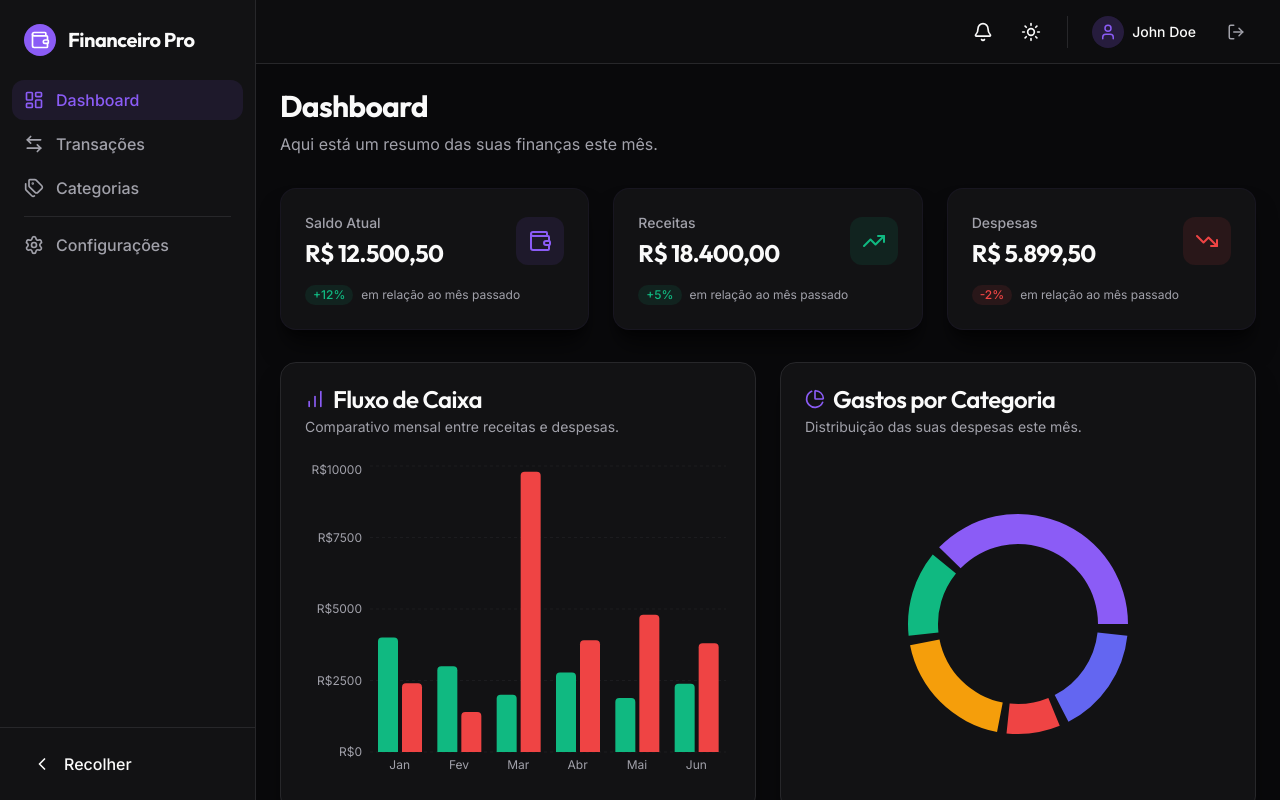
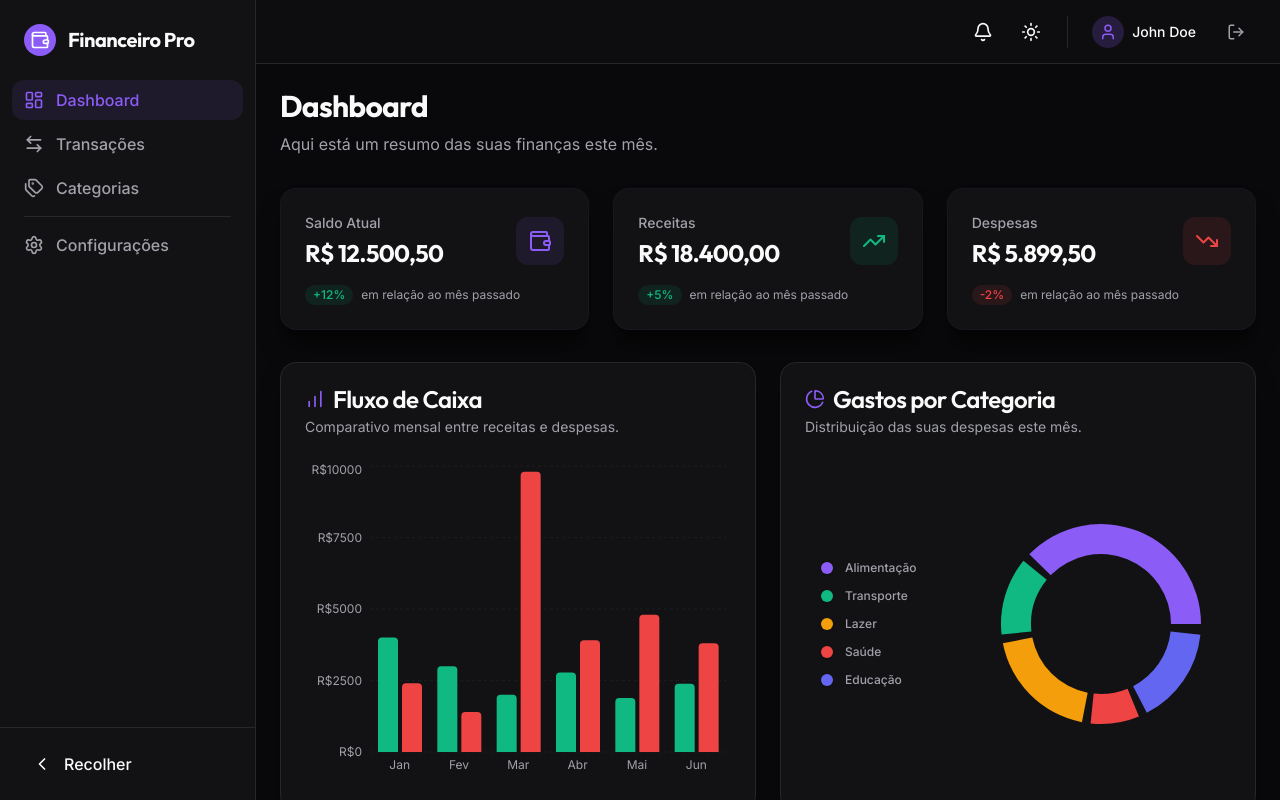
Before and after one commit to leccorside/controle-financeiro-pessoal, a React (Vite) app: page / in a window 1280 px wide. Both pictures are taken after typing "name@example.com", "Sample123" into the empty fields and a click on the button "Entrar". Built offline with nearby package versions, Linux system fonts and the light colour scheme.

Commit message:
fix: reposiciona legenda do gráfico de gastos por categoria para a lateral esquerda

```diff
--- a/src/pages/Dashboard.jsx
+++ b/src/pages/Dashboard.jsx
@@ -129,15 +129,29 @@ export default function Dashboard() {
             </div>
             <CardDescription>Distribuição das suas despesas este mês.</CardDescription>
           </CardHeader>
-          <CardContent className="h-[350px]">
+          <CardContent className="h-[350px] flex flex-col md:flex-row items-center gap-4">
+            {/* Legenda na Esquerda */}
+            <div className="flex flex-col justify-center gap-3 pl-4 min-w-[150px]">
+              {mockData.categorySpending.map((category) => (
+                <div key={category.name} className="flex items-center gap-3 group cursor-default">
+                  <div className="w-3 h-3 rounded-full shadow-sm" style={{ backgroundColor: category.color }} />
+                  <span className="text-xs text-muted-foreground font-medium group-hover:text-foreground transition-colors">
+                    {category.name}
+                  </span>
+                </div>
+              ))}
+            </div>
+
+            {/* Gráfico na Direita */}
+            <div className="flex-1 w-full h-full min-h-[250px]">
               <ResponsiveContainer width="100%" height="100%">
                 <PieChart>
                   <Pie
                     data={mockData.categorySpending}
                     cx="50%"
                     cy="50%"
-                  innerRadius={80}
-                  outerRadius={110}
+                    innerRadius={70}
+                    outerRadius={100}
                     paddingAngle={5}
                     dataKey="value"
                   >
@@ -155,13 +169,6 @@ export default function Dashboard() {
                   />
                 </PieChart>
               </ResponsiveContainer>
-            <div className="flex flex-wrap justify-center gap-4 mt-4">
-              {mockData.categorySpending.map((category) => (
-                <div key={category.name} className="flex items-center gap-2">
-                  <div className="w-3 h-3 rounded-full" style={{ backgroundColor: category.color }} />
-                  <span className="text-xs text-muted-foreground">{category.name}</span>
-                </div>
-              ))}
             </div>
           </CardContent>
         </Card>
```
Lines whose indentation alone changed are shown as unchanged.
